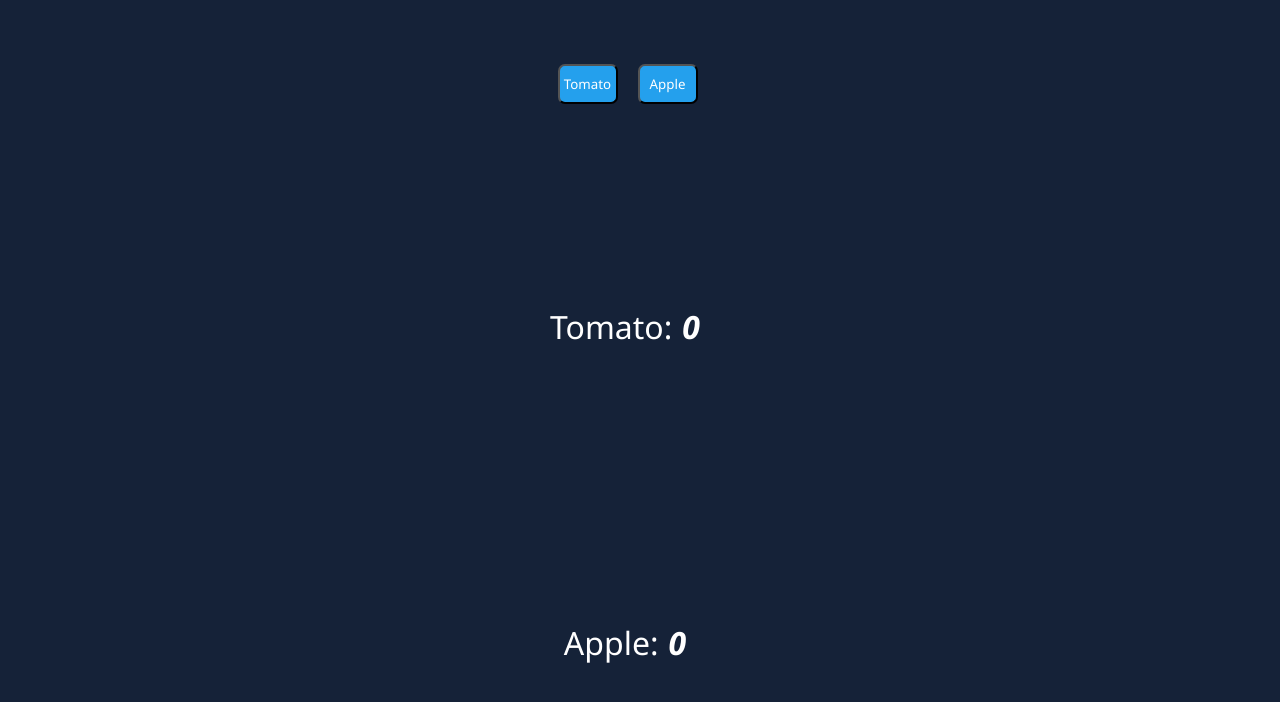
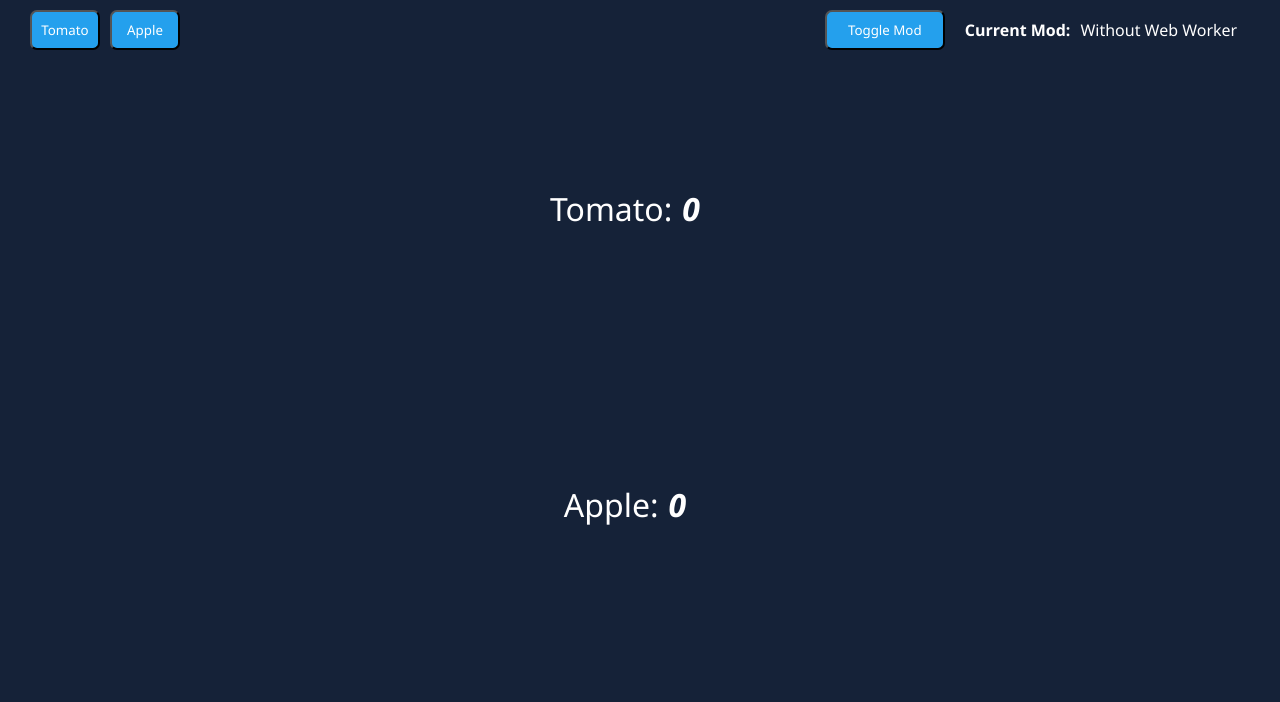
Before and after one commit to Hamzazaheer721/Webworkers-React-Typescript, a React (Create React App) app: page /loop in a window 1280 px wide. Shown: the top 702 px of the page. Built offline with nearby package versions, Linux system fonts and the light colour scheme.

Commit message:
!fix(CT-3): withoutwebworker functionality done

```diff
--- a/src/components/Loop/index.styled.ts
+++ b/src/components/Loop/index.styled.ts
@@ -1,4 +1,8 @@
 import styled from 'styled-components'
+
+interface IButtonProps {
+    toggleButton? : boolean | undefined
+}
 
 export const Container = styled.div`
     position: absolute;
@@ -12,21 +16,12 @@ export const Container = styled.div`
 export const ButtonContainer = styled.div`
     display: flex;
     position: relative;
-    flex: 0.2;
-    width: 100%;
-    height: 60px;
-    padding: 5px;
-    justify-content: center;
-    align-items: center;
-    padding-right: 30px;
-    & :nth-child(2) {
-        margin-left: 20px;
-    };
+    justify-content: flex-start;
 `
-export const Button = styled.button`
+export const Button = styled.button<IButtonProps>`
     background-color: #24A0ED;
     height: 40px;
-    width: 60px;
+    width: ${({ toggleButton }) => (toggleButton ? '120px' : '70px')};
     border-radius: 7px;
     color: white;
     white-space: normal;
@@ -52,3 +47,36 @@ export const StateHeading = styled.h1`
     font-style: italic;
     margin: 0 10px 0 10px;
 `
+
+export const IncrementButtonsContainer = styled.div`
+    display: flex;
+    flex: 0.6;
+    width: 100%;
+    height: 60px;
+    padding: 5px;
+    align-items: center;
+    padding-left: 30px;
+    & :nth-child(2) {
+        margin-left: 10px;
+    };
+
+`
+
+export const ToggleButtonContainer = styled.div`
+    flex: 0.4;
+    display:flex;
+    justify-content: center;
+    align-items: center;
+`
+
+export const SmallHeading = styled.h4`
+    margin-left: 20px;
+    color: white;
+    font-weight: light;
+`
+
+export const ModHeading = styled.h4`
+    margin-left: 10px;
+    color: white;
+    font-weight: lighter;
+`
--- a/src/components/Loop/index.tsx
+++ b/src/components/Loop/index.tsx
@@ -3,32 +3,59 @@ import {
   FC, memo, useCallback, useState,
 } from 'react';
 import {
-  Button, ButtonContainer, Container, CountContainer, Heading, StateHeading,
+  Button, ButtonContainer, Container,
+  CountContainer, Heading, IncrementButtonsContainer,
+  ModHeading,
+  SmallHeading, StateHeading, ToggleButtonContainer,
 } from './index.styled';
 
 const LoopComponent : FC = memo(() => {
   const [tomatoCount, setTomatoCount] = useState<number>(0)
   const [appleCount, setAppleCount] = useState<number>(0);
+  const [currentMod, setCurrentMod] = useState<boolean>(false);
+
+  const handleModClick = useCallback(() => {
+    setCurrentMod((prevState) => !prevState)
+  }, [])
 
   const handleTomatoClick = useCallback(() => {
     setTomatoCount((prevCount) => prevCount + 1)
   }, [])
 
-  const handleAppleCick = useCallback(() => {
-    const start = Date.now();
-    for (let i = start; i <= 99999999999999; i++) {
-      i === 99999999999999 && setAppleCount((prevCount) => prevCount + 1)
+  const handleAppleCickWithoutWebWorker = useCallback(() => {
+    for (let i = 0; i <= 999999999; i++) {
+      if (i === 999999999) {
+        setAppleCount((prevCount) => prevCount + 1)
+      }
     }
   }, [])
+
+  const handleAppleClick = useCallback(() => {
+    setAppleCount((prevCount) => prevCount + 1)
+  }, [])
+
   return (
     <Container>
       <ButtonContainer>
-        <Button type="button" onClick={handleTomatoClick}>
-          Tomato
-        </Button>
-        <Button type="button" onClick={handleAppleCick}>
-          Apple
-        </Button>
+        <IncrementButtonsContainer>
+          <Button type="button" onClick={handleTomatoClick}>
+            Tomato
+          </Button>
+          <Button type="button" onClick={currentMod ? handleAppleClick : handleAppleCickWithoutWebWorker}>
+            Apple
+          </Button>
+        </IncrementButtonsContainer>
+        <ToggleButtonContainer>
+          <Button type="button" onClick={handleModClick} toggleButton>
+            Toggle Mod
+          </Button>
+          <SmallHeading>
+            Current Mod:
+          </SmallHeading>
+          <ModHeading>
+            {currentMod ? 'With Web Worker' : 'Without Web Worker'}
+          </ModHeading>
+        </ToggleButtonContainer>
       </ButtonContainer>
       <CountContainer>
         <Heading>Tomato: </Heading>
```
